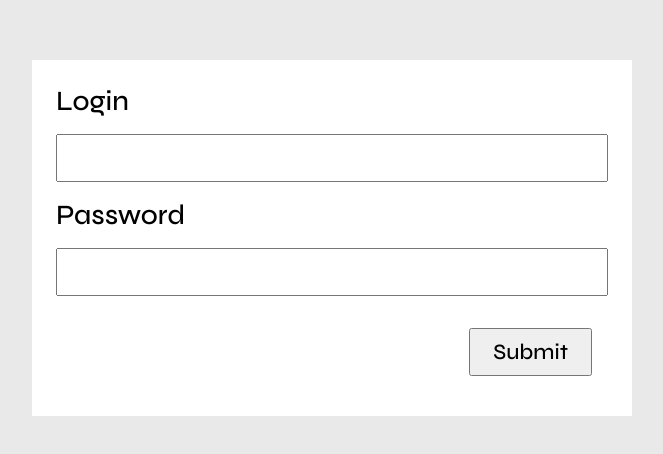
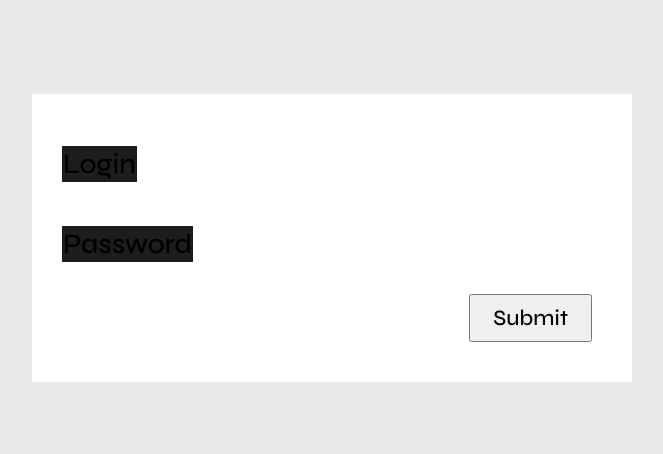
Before and after one commit to jacsonikowy/weather-that-mobitouch, a React (Create React App) app: page / in a window 1280 px wide. Shown: the part 162-616 px from the top of the page, without its empty margins (308-971 px from the left). Built offline with nearby package versions, Linux system fonts and the light colour scheme.

Commit message:
feat/chore: new img, refactoring

```diff
--- a/src/components/LoginField/LoginField.module.scss
+++ b/src/components/LoginField/LoginField.module.scss
@@ -3,7 +3,33 @@
 .field {
   display: flex;
   flex-direction: column;
+  position: relative;
+  min-width: 315px;
   input {
-    padding: 0 12px;
+    min-height: 42px;
+    background: none;
+    border-radius: 8px;
+    border: 2.2px solid #ffffff;
+    margin: 16px 0;
+    color: #ffffff;
+    font-size: 18px;
+    padding: 10px;
+  }
+  label {
+    position: absolute;
+    padding: 1px;
+    top: 0;
+    transition: all 0.5s ease;
+    background: #1d1d1d;
+    margin: 0 6px;
+    font-size: 16px;
+    transform: translateY(28px);
+    pointer-events: none;
+    &.active {
+      transform: translateY(8px);
+    }
+  }
+  &:focus-within > label {
+    transform: translateY(8px);
   }
 }
--- a/src/components/LoginField/LoginField.tsx
+++ b/src/components/LoginField/LoginField.tsx
@@ -1,4 +1,4 @@
-import React from "react";
+import React, { useState } from "react";
 import { UseFormRegister, Path, FieldValues } from "react-hook-form";
 import styles from "./LoginField.module.scss";
 
@@ -10,11 +10,26 @@ export interface LoginFieldProps<T extends FieldValues>
 }
 
 const LoginField = <T extends {}>(props: LoginFieldProps<T>) => {
+
+  const [isActive, setIsActive] = useState(false)
+  const [value, setValue] = useState("")
   const { label, register, ...rest } = props;
+
+  const handleTextChange = (text:string) => {
+    setValue(text);
+    console.log(text)
+
+    if(text !== '') {
+      setIsActive(true)
+    } else {
+      setIsActive(false)
+    }
+  }
+
   return (
     <div className={styles.field}>
-      <label htmlFor={props.name}>{label}</label>
-      <input {...rest} {...register(props.name)} onChange={props.onChange} />
+      <input {...rest} {...register(props.name)} onChange={e => {handleTextChange(e.target.value); /* props.onChange; -- Don't work with props.onChange, typescript unused expression error TODO*/}} />
+      <label className={`${isActive ? styles.active : ""}`} htmlFor={props.name}>{label}</label>
     </div>
   );
 };
```
